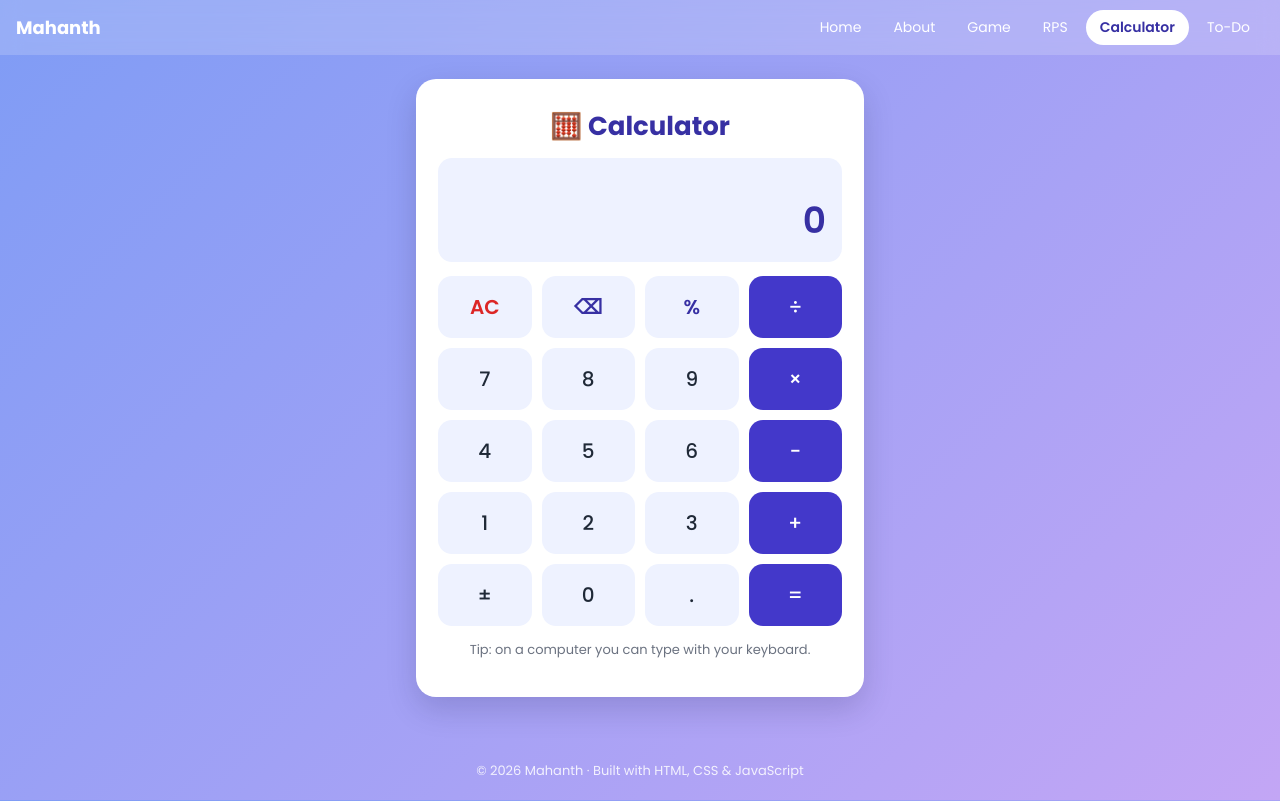
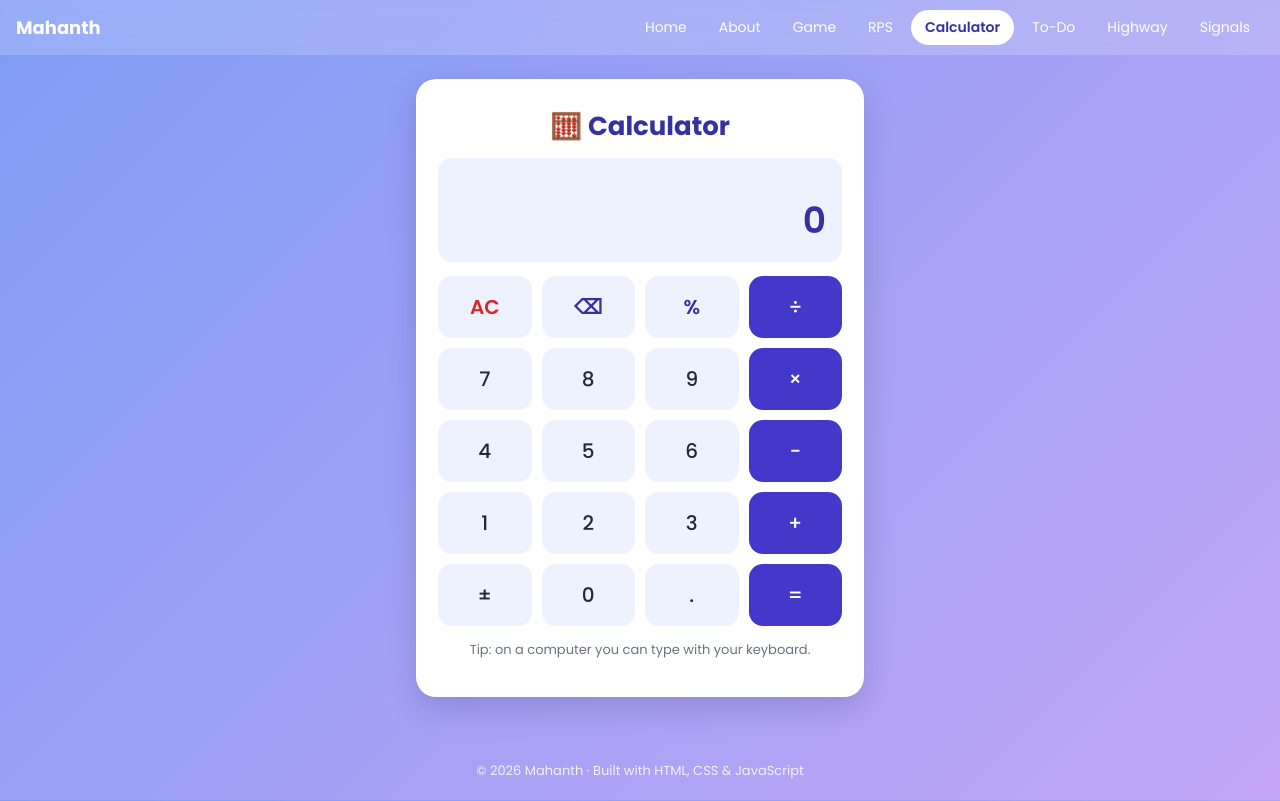
Before and after one commit to puppalamahanth-sys/puppalamahanth.github.io, a plain HTML site: page calc.html in a window 1280 px wide. Drawn offline with Linux system fonts and the light colour scheme.

Commit message:
Update calc.html

```diff
--- a/calc.html
+++ b/calc.html
@@ -17,6 +17,8 @@
     <a href="rps.html">RPS</a>
     <a href="calc.html" class="active">Calculator</a>
     <a href="todo.html">To-Do</a>
+    <a href="highway.html">Highway</a>
+    <a href="signals.html">Signals</a>
   </div>
 </nav>
 
```
